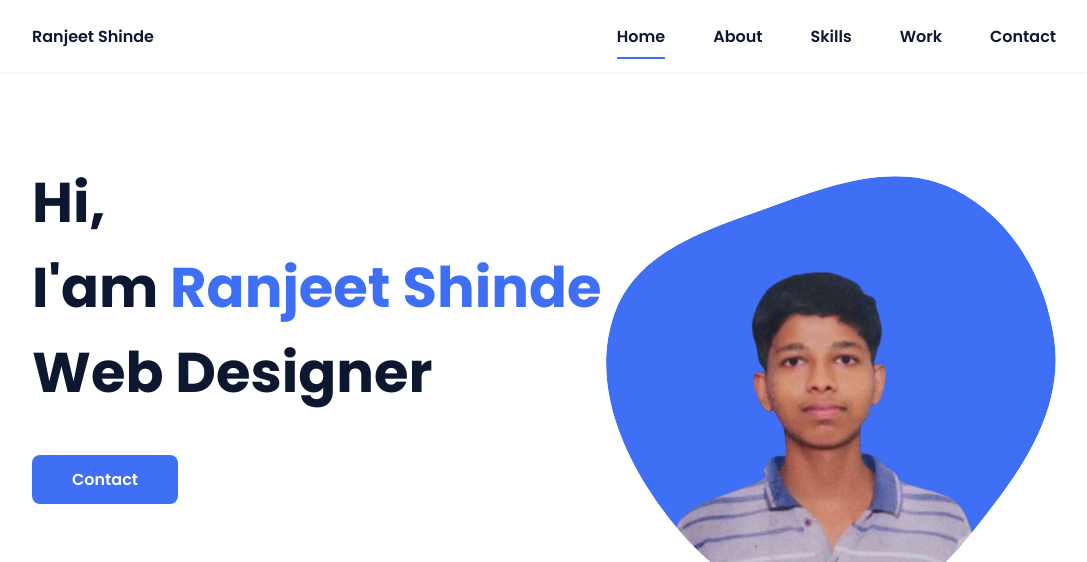
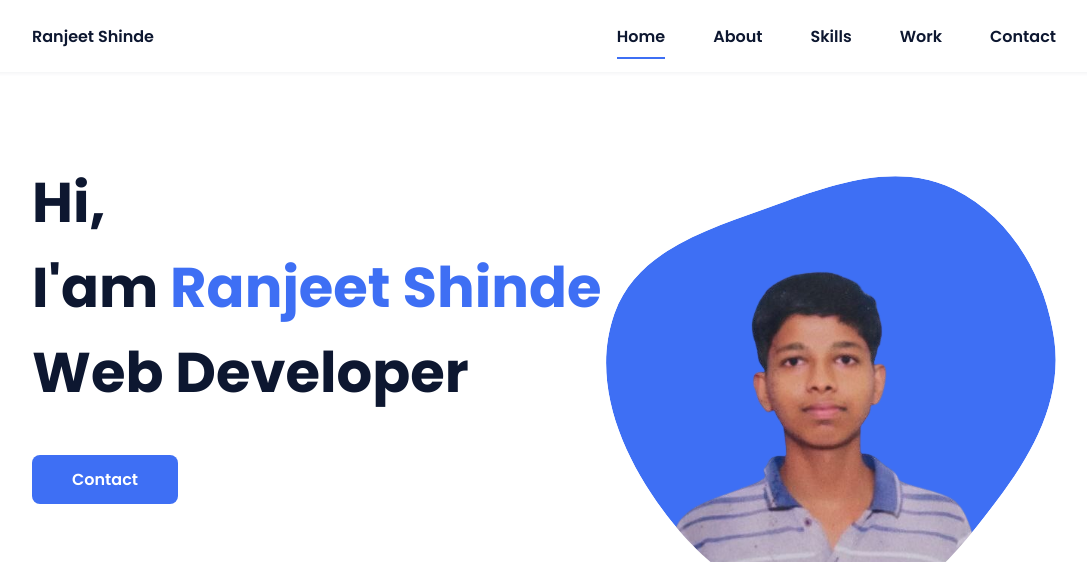
Before and after one commit to Ranjeet6639/Portfolio-website, a plain HTML site: page index.html in a window 1280 px wide. Shown: the top 562 px of the page, without its empty margins (96-1183 px from the left). Drawn offline with nearby package versions, Linux system fonts and the light colour scheme.

Commit message:
edited index information

```diff
--- a/index.html
+++ b/index.html
@@ -47,7 +47,7 @@
         <!--===== HOME =====-->
         <section class="home bd-grid" id="home">
             <div class="home__data">
-                <h1 class="home__title">Hi,<br>I'am <span class="home__title-color">Ranjeet Shinde</span><br> Web Designer</h1>
+                <h1 class="home__title">Hi,<br>I'am <span class="home__title-color">Ranjeet Shinde</span><br> Web Developer</h1>
                 <a href="#contact" class="button">Contact</a>
             </div>
 
```
